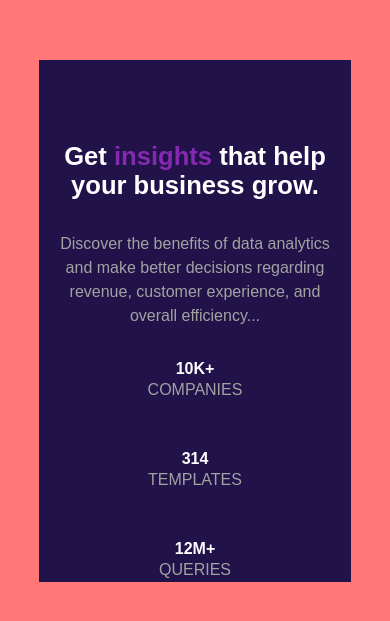
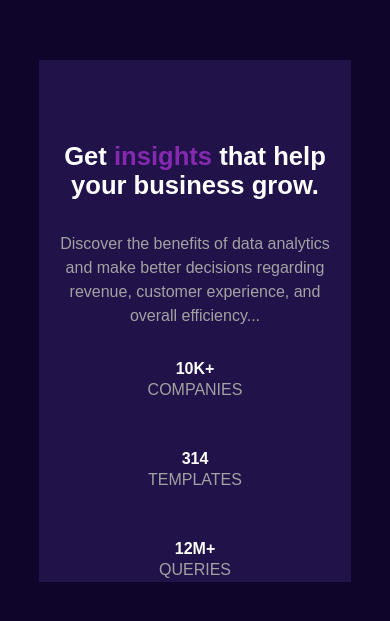
Before and after one commit to computergithub/frontendsite, a plain HTML site: page index.html in a window 390 px wide. Shown: the part 101-722 px from the top of the page. Drawn offline with Linux system fonts and the light colour scheme.

Commit message:
Update index.html

```diff
--- a/index.html
+++ b/index.html
@@ -75,8 +75,6 @@
 
     @media only screen and (max-width:860px) {
         body {
-
-            background-color: rgba(255, 0, 0, 0.534);
             text-align: center;
         }
 
```
